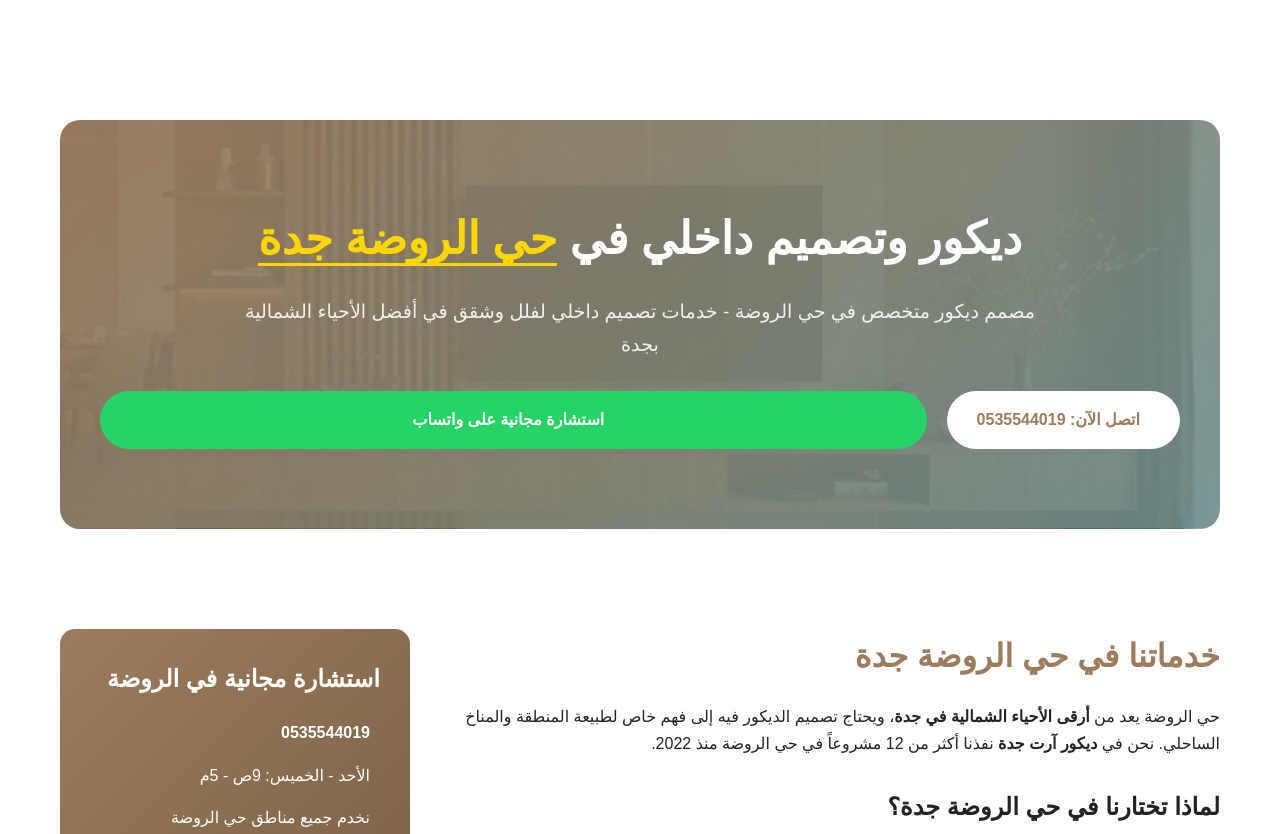
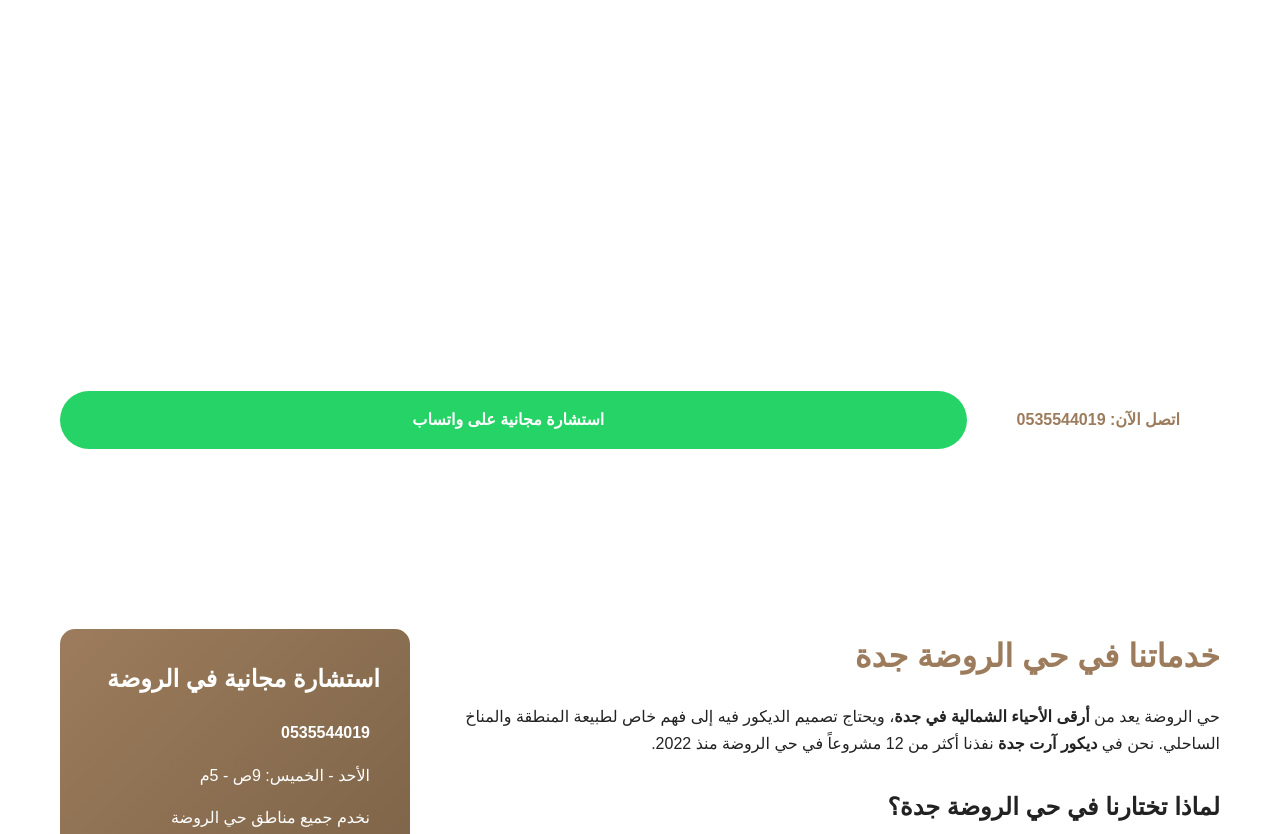
Before and after one commit to batman734511775-tech/decorartjeddah, a plain HTML site: page decor-rawdah-jeddah.html in a window 1280 px wide. Shown: the top 834 px of the page. Drawn offline with Linux system fonts and the light colour scheme.

Commit message:
Update style.css

```diff
--- a/style.css
+++ b/style.css
@@ -2076,25 +2076,18 @@ body {
 
 /* ===== Neighborhood Pages Styles ===== */
 .neighborhood-hero {
-    background: linear-gradient(135deg, rgba(156, 124, 92, 0.9), rgba(109, 140, 139, 0.9)),
-                url('../images/neighborhoods/rawdah-bg.jpg');
-    background-size: cover;
-    background-position: center;
-    color: white;
-    padding: 80px 40px;
+    background-size: cover !important;
+    background-position: center !important;
+    color: white;
+    padding: 80px 0;
+    text-align: center;
+    margin: 40px 0;
     border-radius: 20px;
-    margin: 40px 0;
-    text-align: center;
 }
 
 .neighborhood-hero h1 {
     font-size: 2.8rem;
     margin-bottom: 20px;
-}
-
-.neighborhood-hero .highlight {
-    color: #ffd700;
-    border-bottom: 3px solid #ffd700;
 }
 
 .neighborhood-hero .subtitle {
```
